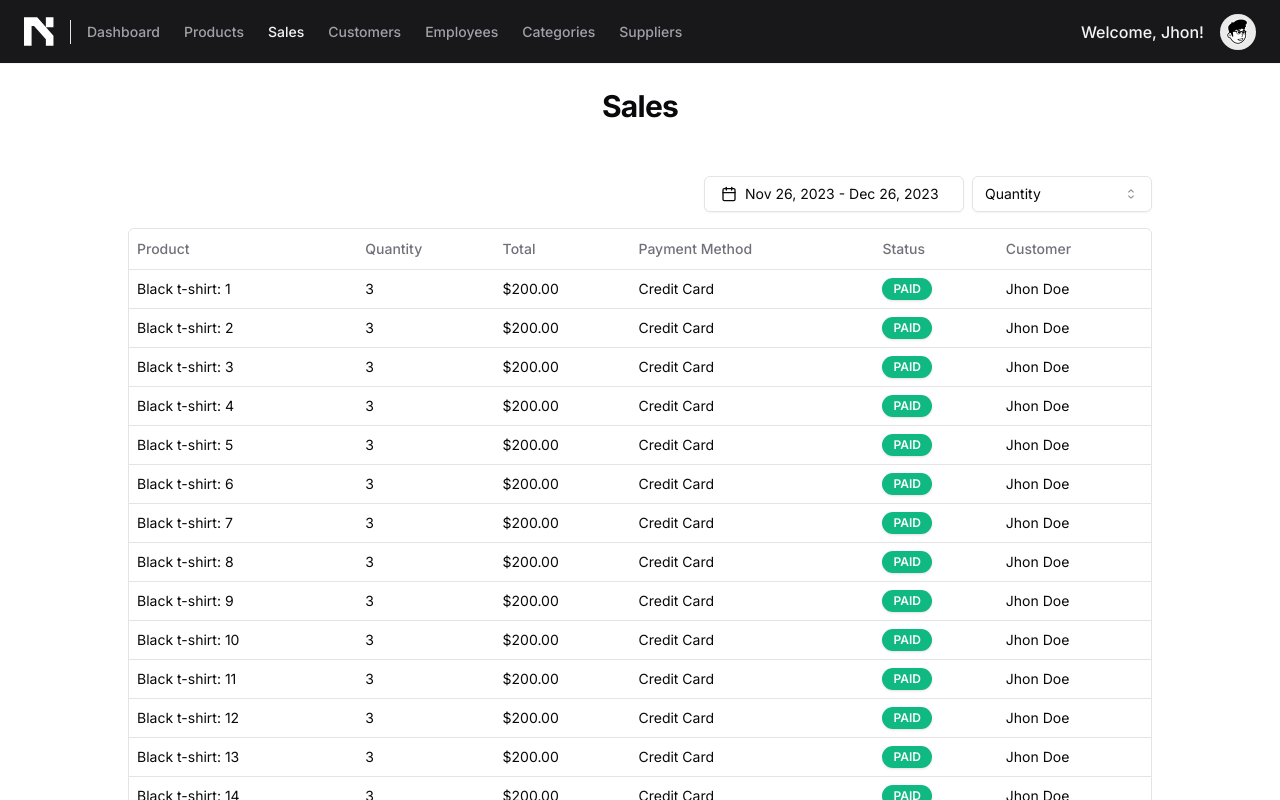
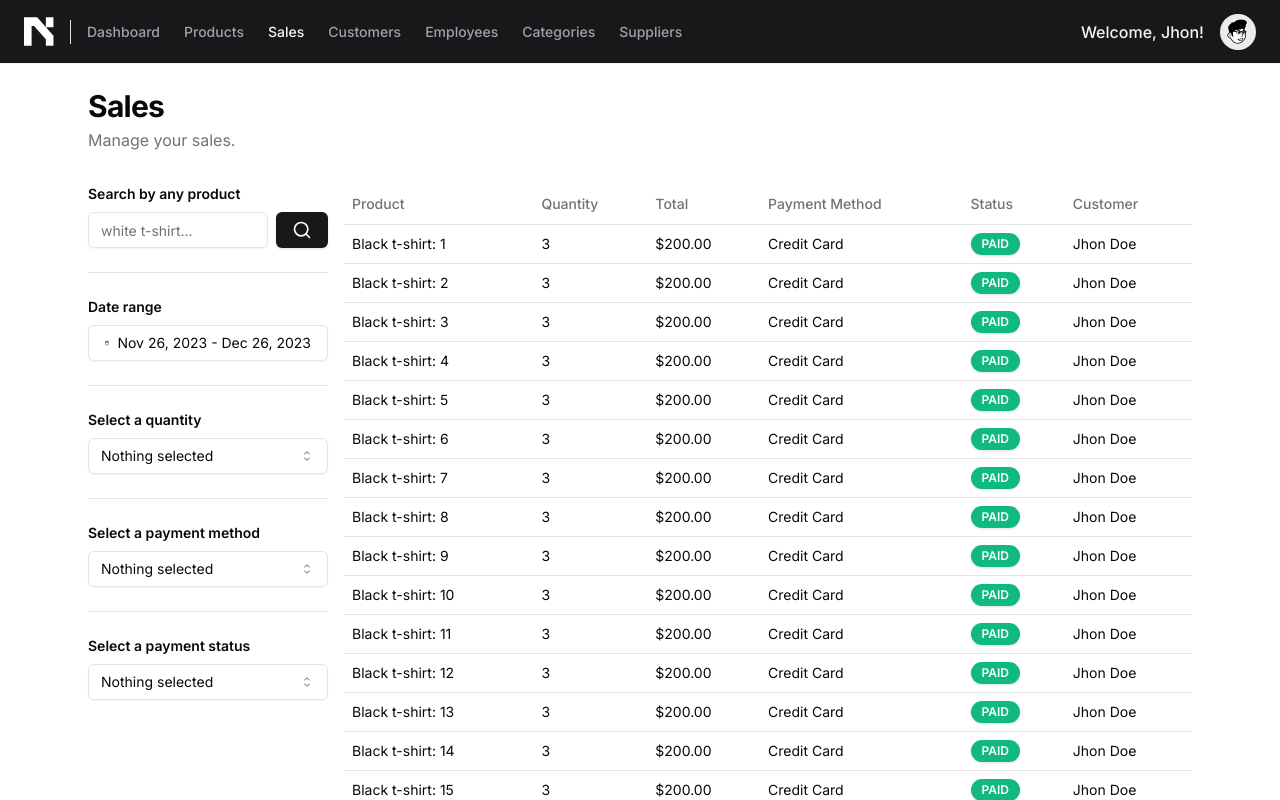
Before and after one commit to henrique0089/next-swift, a Next.js app in the folder web/: page /sales in a window 1280 px wide. Shown: the top 800 px of the page. Built offline with nearby package versions, Linux system fonts and the light colour scheme.

Commit message:
page: sales base style finished

```diff
--- a/web/src/app/(panel)/products/page.tsx
+++ b/web/src/app/(panel)/products/page.tsx
@@ -47,8 +47,6 @@ export default function Products() {
               <CategoryCheckbox id="blue_shirts" label="Blue-shirts" />
             </div>
           </div>
-
-          <Separator />
         </nav>
 
         <div className="flex flex-col items-center mx-auto max-w-6xl gap-4 lg:grid lg:grid-cols-3">
--- a/web/src/app/(panel)/sales/components/sales-content.tsx
+++ b/web/src/app/(panel)/sales/components/sales-content.tsx
@@ -9,6 +9,7 @@ import {
   SelectTrigger,
   SelectValue,
 } from '@/components/ui/select'
+import { Separator } from '@/components/ui/separator'
 import {
   Table,
   TableBody,
@@ -21,6 +22,7 @@ import { formatPrice } from '@/utils/format-price'
 import { subMonths } from 'date-fns'
 import { useState } from 'react'
 import { DateRange } from 'react-day-picker'
+import { SearchProductsForm } from '../../products/components/search-products-form'
 
 export function SalesContent() {
   const [date, setDate] = useState<DateRange | undefined>({
@@ -29,13 +31,29 @@ export function SalesContent() {
   })
 
   return (
-    <>
-      <div className="mt-9 max-w-[1024px] w-full mx-auto flex justify-end gap-2">
+    <div className="grid grid-cols-[15rem_1fr] items-start gap-4">
+      <nav className="space-y-6">
+        <div className="space-y-2">
+          <span className="block text-sm font-semibold">
+            Search by any product
+          </span>
+          <SearchProductsForm />
+        </div>
+
+        <Separator />
+
+        <div className="space-y-2">
+          <span className="block text-sm font-semibold">Date range</span>
           <DateRangePicker date={date} setDate={setDate} />
+        </div>
 
+        <Separator />
+
+        <div className="space-y-2">
+          <span className="block text-sm font-semibold">Select a quantity</span>
           <Select>
-          <SelectTrigger className="w-[180px]">
-            <SelectValue placeholder="Quantity" />
+            <SelectTrigger className="w-full">
+              <SelectValue placeholder="Nothing selected" />
             </SelectTrigger>
 
             <SelectContent>
@@ -47,7 +65,45 @@ export function SalesContent() {
           </Select>
         </div>
 
-      <div className="max-w-[1024px] w-full mx-auto rounded-md border">
+        <Separator />
+
+        <div className="space-y-2">
+          <span className="block text-sm font-semibold">
+            Select a payment method
+          </span>
+          <Select>
+            <SelectTrigger className="w-full">
+              <SelectValue placeholder="Nothing selected" />
+            </SelectTrigger>
+
+            <SelectContent>
+              <SelectItem value="MONEY">Money</SelectItem>
+              <SelectItem value="CREDIT">Credit card</SelectItem>
+              <SelectItem value="DEBIT">Debit card</SelectItem>
+            </SelectContent>
+          </Select>
+        </div>
+
+        <Separator />
+
+        <div className="space-y-2">
+          <span className="block text-sm font-semibold">
+            Select a payment status
+          </span>
+          <Select>
+            <SelectTrigger className="w-full">
+              <SelectValue placeholder="Nothing selected" />
+            </SelectTrigger>
+
+            <SelectContent>
+              <SelectItem value="PAID">Paid</SelectItem>
+              <SelectItem value="PENDING">Pending</SelectItem>
+              <SelectItem value="CANCELLED">Cancelled</SelectItem>
+            </SelectContent>
+          </Select>
+        </div>
+      </nav>
+
       <Table>
         <TableHeader>
           <TableRow>
@@ -77,6 +133,5 @@ export function SalesContent() {
         </TableBody>
       </Table>
     </div>
-    </>
   )
 }
--- a/web/src/app/(panel)/sales/page.tsx
+++ b/web/src/app/(panel)/sales/page.tsx
@@ -2,14 +2,13 @@ import { SalesContent } from './components/sales-content'
 
 export default function Sales() {
   return (
-    <section className="min-h-screen p-4 lg:p-6 flex flex-col gap-4">
-      <h1 className="text-3xl text-center font-bold tracking-tight mx-6">
-        Sales
-      </h1>
+    <section className="min-h-screen max-w-6xl w-full mx-auto space-y-8 p-6">
+      <div className="space-y-1">
+        <h1 className="text-3xl font-bold tracking-tight">Sales</h1>
+        <span className="block text-muted-foreground">Manage your sales.</span>
+      </div>
 
       <SalesContent />
-
-      <div></div>
     </section>
   )
 }
--- a/web/src/components/date-range-picker.tsx
+++ b/web/src/components/date-range-picker.tsx
@@ -24,10 +24,10 @@ export function DateRangePicker({ date, setDate }: DateRangePickerProps) {
       <PopoverTrigger asChild>
         <Button
           id="date"
-          variant={'outline'}
+          variant="outline"
           type="button"
           className={cn(
-            'w-[260px] justify-start text-left font-normal',
+            'w-[15rem] justify-start text-left font-normal',
             !date && 'text-muted-foreground',
           )}
         >
```
Lines whose indentation alone changed are shown as unchanged.
